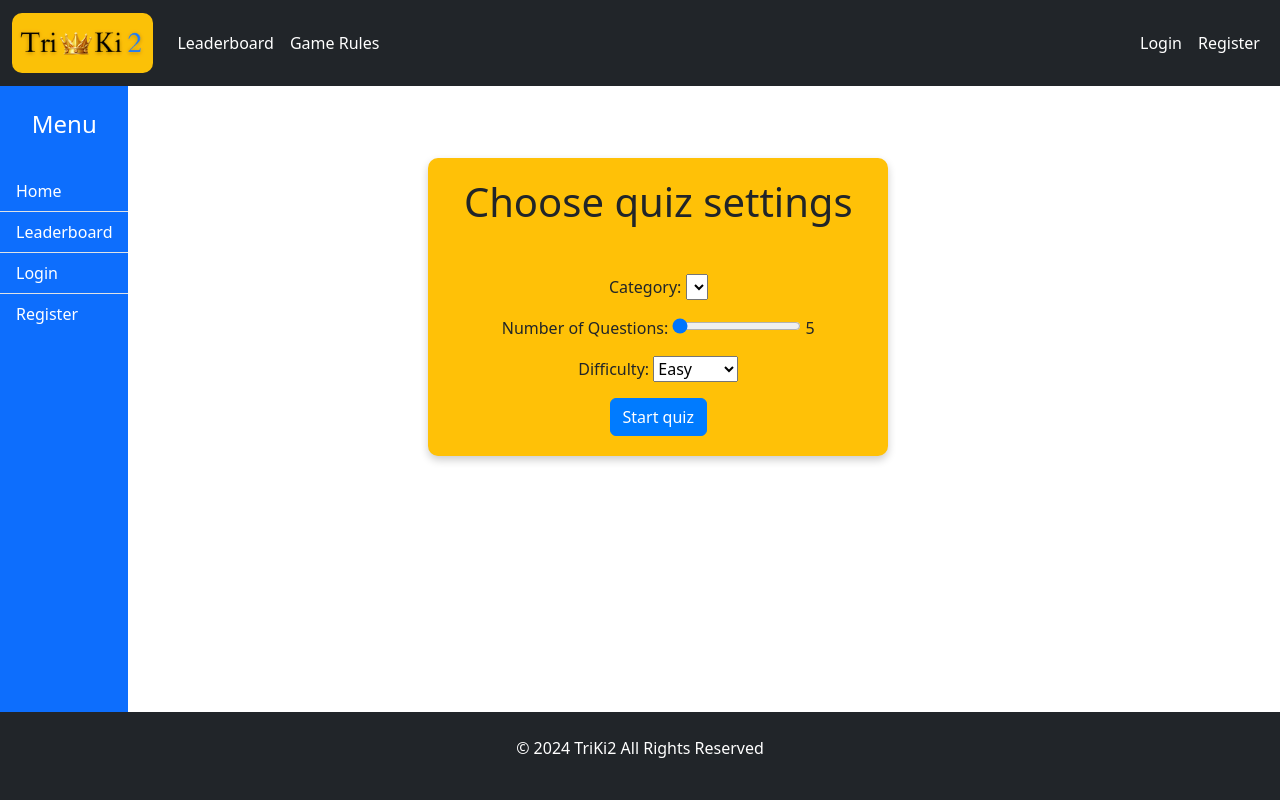
After one commit to EneLumi/triki2, a Django app: page /start/ in a window 1280 px wide. The commit adds this page. Run offline with Django 5.2, Linux system fonts and the light colour scheme; lists and menus that the app fills with data are empty.

Commit message:
Create game functionality, start_quiz template and css file

```diff
--- /dev/null
+++ b/game/forms.py
@@ -0,0 +1,32 @@
+from django import forms
+from .utils import get_categories, get_difficulties
+from .models import Score
+
+
+# kujundab tabelid
+class QuizSettingsForm(forms.Form):
+    category = forms.ChoiceField(choices=get_categories(), label="Category") #kategooriate valikud genereeritakse get_categories funktsiooniga
+    amount = forms.IntegerField(
+        label="Number of Questions",
+        min_value=5,
+        max_value=25,
+        widget=forms.NumberInput(attrs={"type": "range", "step": 5}), #küsimuste arvu valiku slider
+    )
+    difficulty = forms.ChoiceField(choices=get_difficulties(), label="Difficulty")
+
+
+# mängu enda form
+class QuizForm(forms.Form): #mitte lingitud mudelite külge (muidu oleks Model.Form)
+    choice = forms.ChoiceField(widget=forms.HiddenInput(), label="") #hiddenInput tähendab, et kasutaja ei näe aga mäng ikka arvestab
+
+    def __init__(self, *args, **kwargs): # init on klassi konstruktor,
+        choices = kwargs.pop("choices") #choises key eemaldatakse kwargs-idest, et seda ei antaks edasi
+        super().__init__(*args, **kwargs) #super kutsub meetodit parent classist (init meetodit)
+        self.fields["choice"].choices = choices
+
+
+# tulemuste form
+class ScoreForm(forms.ModelForm): #ModelForm tähendab, et on lingitud otse models külge
+    class Meta:
+        model = Score #näitab, et on lingitud Score models külge
+        fields = ("difficulty", "num_questions", "num_correct", "score") #ütleb millised väljad models-ist peaks olema lisatud formile
--- /dev/null
+++ b/game/templates/start_quiz.html
@@ -0,0 +1,40 @@
+{% extends 'base.html' %}
+{% load static %}
+{% block content %}
+
+<!-- see fail annab lehe, kus saab quiz-i valikud teha: kategooria valida, raskusastme ja küsimuste arvu -->
+<div class="container mt-5">
+    <div class="col-md-5 offset-md-3 text-center quiz-card">
+        <h1 class="text-center mb-5">Choose quiz settings</h1>
+        <form method="post">
+            {% csrf_token %}
+            <div class="mb-3">
+                {{ form.category.label_tag }}
+                {{ form.category }}
+            </div>
+            <div class="mb-3">  <!-- küsimuste arvu osa, slider -->
+                {{ form.amount.label_tag }}
+                <input
+                        type="range"
+                        id="id_amount"
+                        name="amount"
+                        min="5"
+                        max="25"
+                        step="5"
+                        value="5"
+                        oninput="updateAmount(this.value)"
+                />
+                <span id="amountValue">5</span>
+            </div>
+            <div class="mb-3">
+                {{ form.difficulty.label_tag }}
+                {{ form.difficulty }}
+            </div>
+            <button class="btn btn-primary text-white">Start quiz</button>
+        </form>
+    </div>
+</div>
+
+<script src="{% static 'js/start_quiz_slider.js' %}"></script>
+
+{% endblock %}
--- /dev/null
+++ b/game/urls.py
@@ -0,0 +1,12 @@
+from django.urls import path
+from . import views
+
+# ühendab view-d ja netilehed
+urlpatterns = [
+
+    path("start/", views.start_quiz, name="start_quiz"),
+    #path("quiz/", views.play_game, name="play_game"),
+    #path("result/", views.result_view, name="result"),
+    #path("rules/", views.rules, name="rules"),
+
+]
--- a/game/views.py
+++ b/game/views.py
@@ -1,3 +1,185 @@
+from django.shortcuts import render, redirect
+from django.contrib.auth.decorators import login_required
+import html
+from game.forms import QuizSettingsForm, QuizForm
+from .models import Score
+from usermanager.utils import get_default_user
+from .utils import (
+    get_questions_pool,
+    shuffle_choices,
+    calculate_score,
+)
+
+
+# quiz-i alustamine, valikute tegemine
+def start_quiz(request):
+    if request.method == "POST":
+        form = QuizSettingsForm(request.POST)
+        if form.is_valid():
+            # salvestab minu valikud
+            request.session["category"] = form.cleaned_data.get("category")
+            request.session["amount"] = form.cleaned_data.get("amount")
+            request.session["difficulty"] = form.cleaned_data.get("difficulty")
+
+            # paneb funktsioonis muutujad nulli, et oleks puhas leht
+            request.session["current_question_index"] = (
+                0  # alustab esimesest küsimusest
+            )
+            request.session["correct_answers"] = 0  # alguses on õigete vastuste arv 0
+            request.session["answer_list"] = []  # salvestab õiged vastused
+            request.session["feedback"] = (
+                None  # uut mängu alustades kustutab vana info (valikud)
+            )
+
+            return redirect("play_game")
+    form = QuizSettingsForm()  # kui request method ei "post"-i, siis nullib settingud
+
+    return render(request, "start_quiz.html", {"form": form})
+
+
+# mäng ise
+def play_game(request):
+    try:
+        current_index = request.session.get(
+            "current_question_index", 0
+        )  # järjestab küsimusi
+        total_questions = request.session.get("amount", 10)
+        difficulty = request.session.get("difficulty", "easy")
+        question_pool = request.session.get(
+            "question_pool", []
+        )  # api antud küsimuste list
+
+        if request.method == "GET":
+            if current_index == 0:
+                # tee kindlaks, et kogu vajalik info on olemas
+                category = request.session.get("category")
+                if not category:
+                    return redirect("start_quiz")  # kui kategooriat pole valitud
+
+                question_pool = get_questions_pool(
+                    total_questions, category, difficulty  # see info peab olemas olema
+                )
+                request.session["question_pool"] = question_pool
+                request.session["answer_list"] = []
+
+            if (not question_pool):  # kui pole piisavalt küsimusi siis saadab algusesse tagasi
+                return redirect("start_quiz")
+
+            # kui on piisavalt küsimusi, siis valmistab ette valikuvariandid, segab vastused jne
+            if current_index < len(question_pool):
+                question = question_pool[current_index]
+                question_text = html.unescape(question["question"])
+                choices = question.get("incorrect_answers")  # võtab valed vastused
+                choices.append(question.get("correct_answer"))  # ja õige vastuse
+                shuffled_choices = shuffle_choices(choices)  # ja segab need ära
+
+                request.session["current_question"] = question_text
+                request.session["correct_answer"] = html.unescape(
+                    question.get("correct_answer"))  # unescape tähendab, et näitab sümboleid ilusti
+                request.session["choices"] = shuffled_choices
+
+                # võtab form-i ja formuleerib selle
+                form = QuizForm(
+                    choices=[
+                        (choice, html.unescape(choice)) for choice in shuffled_choices
+                    ]
+                )
+                return render(
+                    request,
+                    "quiz.html",
+                    {
+                        "question": question_text,
+                        "form": form,
+                        "progress": f"{current_index + 1}/{total_questions}",
+                    },
+                )
+        # kasutaja saadab oma vastuse variandi
+        elif request.method == "POST":
+            user_choice = request.POST.get("choice")
+            correct_choice = request.session.get("correct_answer")
+
+            if (
+                    not user_choice
+            ):  # kui ei teegi valikut, siis on aeg otsas ja vastus vale
+                request.session["feedback"] = (
+                    f"Time is up! The correct answer was {correct_choice}."
+                )
+                request.session["answer_list"].append(False)
+            elif user_choice == correct_choice:
+                request.session["correct_answers"] += 1
+                request.session["feedback"] = (
+                    f"Correct! The correct answer was {correct_choice}."
+                )
+                request.session["answer_list"].append(True)
+            else:
+                request.session["feedback"] = (
+                    f"Wrong! The correct answer was {correct_choice}."
+                )
+                request.session["answer_list"].append(False)
+
+            request.session["current_question_index"] += 1  # annab järgmise küsimuse
+
+            # kui mäng on läbi, kalkuleerib punktid ja näitab tulemust
+            if request.session.get("current_question_index") >= total_questions:
+                score, breakdown = calculate_score(
+                    difficulty, total_questions, request.session.get("answer_list")
+                )
+                request.session["score"] = score
+                request.session["breakdown"] = breakdown
+                return redirect("result")
+
+            return redirect("play_game")
+
+    except KeyError as e:
+        # kui on key-d puudu
+        print(f"Missing session key: {e}")
+        return redirect("start_quiz")
+    except Exception as e:
+        # kui on muud errorid
+        print(f"Unexpected error: {e}")
+        return redirect("start_quiz")
+
+
+def result_view(request):  # tulemuste jaoks
+    try:
+        # tõmbab vajalikud andmed
+        correct_answers = request.session.get("correct_answers", 0)
+        total_questions = request.session.get("amount", 10)
+        score = request.session.get("score", 0)
+        breakdown = request.session.get("breakdown", [])
+
+        # kindlustab, et skoor on salvestatud andmebaasi
+        difficulty = request.session.get("difficulty", "easy")
+
+        if not score:
+            # kui pole skoori kalkuleeritud, siis teeb selle nüüd
+            score, breakdown = calculate_score(
+                difficulty, total_questions, request.session.get("answer_list", [])
+            )
+        # andmebaasi minev info (skoor koosneb):
+        score_instance = Score(
+            user=request.user if request.user.is_authenticated else get_default_user(),
+            difficulty=difficulty,
+            num_questions=total_questions,
+            num_correct=correct_answers,
+            score=score,
+        )
+        score_instance.save()  # kindlusta, et skoor oleks databaasi salvestatud
+
+        # näita quizi tulemusi netilehel
+        return render(
+            request,
+            "result.html",
+            {
+                "correct_answers": correct_answers,
+                "total_questions": total_questions,
+                "score": score,
+                "breakdown": breakdown,
+            },
+        )
+    except Exception as e:
+        print(f"Error in result_view: {e}")
+        return redirect("start_quiz")
+
+
 from django.shortcuts import render
-
-# Create your views here.
--- a/requirements.txt
+++ b/requirements.txt
@@ -3,3 +3,4 @@ Django==5.1.1
 psycopg2-binary==2.9.9
 python-decouple==3.8
 sqlparse==0.5.1
+requests==2.32.3
--- /dev/null
+++ b/static/css/game/start_quiz.css
@@ -0,0 +1,6 @@
+.quiz-card {
+    background-color: #ffc107; /* Yellow background for the form */
+    padding: 20px;
+    border-radius: 10px;
+    box-shadow: 0 4px 8px rgba(0, 0, 0, 0.2);
+}
--- /dev/null
+++ b/static/js/start_quiz_slider.js
@@ -0,0 +1,4 @@
+function updateAmount(value) {
+    document.getElementById("amountValue").innerText = value;
+}
+//küsimuste arvu valiku slider, uuendab küsimuste arvu
--- a/triki2/urls.py
+++ b/triki2/urls.py
@@ -20,4 +20,6 @@ from django.urls import path, include
 urlpatterns = [
     path('admin/', admin.site.urls),
     path('', include('usermanager.urls')),
+    path('', include('game.urls')),
+    #path('', include('leaderboard.urls')),
 ]
--- a/usermanager/templates/base.html
+++ b/usermanager/templates/base.html
@@ -6,21 +6,19 @@
     <meta name="viewport" content="width=device-width, initial-scale=1.0">
     <link href="https://cdn.jsdelivr.net/npm/bootstrap@5.3.0/dist/css/bootstrap.min.css" rel="stylesheet">
     <script src="{% static 'js/logovideo.js' %}" defer></script>
+    <script src="{% static 'js/start_quiz_slider.js' %}" defer></script>
     <link rel="stylesheet" href="{% static 'css/usermanager/home.css' %}">
     <link rel="stylesheet" href="{% static 'css/usermanager/navbar.css' %}">
     <link rel="stylesheet" href="{% static 'css/usermanager/base.css' %}">
     <link rel="stylesheet" href="{% static 'css/usermanager/footer.css' %}">
+    <link rel="stylesheet" href="{% static 'css/game/start_quiz.css' %}">
 
     <title>{% block title %}TriKi2{% endblock %}</title>
 </head>
 
 <body class="d-flex flex-column min-vh-100 bg-white text-dark">
-    <!-- Navbar -->
     {% include 'navbar.html' %}
-
-    <!-- Main Layout -->
     <div class="d-flex flex-grow-1" id="wrapper">
-        <!-- Sidebar -->
         <div class="bg-primary" id="sidebar-wrapper">
             <div class="sidebar-heading text-center py-4">
                 <h4 class="text-white">Menu</h4>
@@ -29,7 +27,7 @@
                 <a href="#" class="list-group-item list-group-item-action bg-primary text-white">Home</a>
                 <a href="#" class="list-group-item list-group-item-action bg-primary text-white">Leaderboard</a>
                 {% if user.is_authenticated %}
-                    <a href="#" class="list-group-item list-group-item-action bg-primary text-white">Play Game</a>
+                    <a href="{% url 'start_quiz' %}" class="list-group-item list-group-item-action bg-primary text-white">Play Game</a>
                     <a href="#" class="list-group-item list-group-item-action bg-primary text-white">My Profile</a>
                 {% else %}
                     <a href="#" class="list-group-item list-group-item-action bg-primary text-white">Login</a>
@@ -37,8 +35,6 @@
                 {% endif %}
             </div>
         </div>
-
-        <!-- Page Content -->
         <div id="page-content-wrapper" class="flex-grow-1">
             <div class="container-fluid py-4">
                 {% block content %}{% endblock %}
@@ -46,7 +42,6 @@
         </div>
     </div>
 
-    <!-- Footer -->
     {% include 'footer.html' %}
 
     <!-- Bootstrap JS and Popper.js -->
@@ -60,9 +55,5 @@
             document.getElementById("wrapper").classList.toggle("toggled");
         });
     </script>
-
-    {% block extra_js %}
-    <!-- Additional JavaScript -->
-    {% endblock %}
 </body>
 </html>
--- a/usermanager/templates/home.html
+++ b/usermanager/templates/home.html
@@ -13,7 +13,7 @@
                 <img src="{% static 'img/logo2.png' %}" alt="TriKi2 Home Logo" class="main-logo">
                 <h1 class="heading display-4 py-4">Welcome {{ user.username }}</h1>
                 <div class="button-container">
-                    <a href="#"> <!-- hiljem asendada start quiz urliga -->
+                    <a href="#">
                         <button class="btn btn-primary text-white">Start Game</button>
                     </a>
                 </div>
```
Also changed, not shown: game/models.py (+35 -4 lines), game/utils.py (added, +93 -0 lines), game/templates/quiz.html (added).
